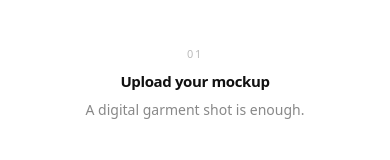
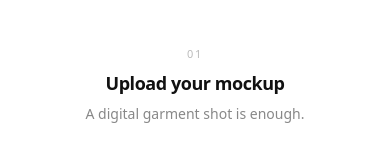
Before and after one commit to kingwilliejoliver-boop/repo0-9, a React (Vite) app: page / in a window 390 px wide. Shown: the part 678-838 px from the top of the page. Built offline with nearby package versions, Linux system fonts and the light colour scheme; the HTML template or start-up script is replaced by a standard one.

Commit message:
Increase homepage step titles so they read as headlines.
Co-authored-by: Cursor <cursoragent@cursor.com>

```diff
--- a/src/App.tsx
+++ b/src/App.tsx
@@ -536,7 +536,7 @@ function LandingPage({ onStart }: { onStart: () => void }) {
           ].map((step) => (
             <div key={step.n} className="text-center sm:text-left">
               <p className="text-[11px] font-medium text-[#bbb] tracking-[0.16em]">{step.n}</p>
-              <h2 className="mt-2 text-[15px] font-semibold text-[#111] tracking-tight">{step.title}</h2>
+              <h2 className="mt-2 text-[18px] sm:text-[20px] font-semibold text-[#111] tracking-tight">{step.title}</h2>
               <p className="mt-1.5 text-sm text-[#888] leading-relaxed">{step.body}</p>
             </div>
           ))}
```
